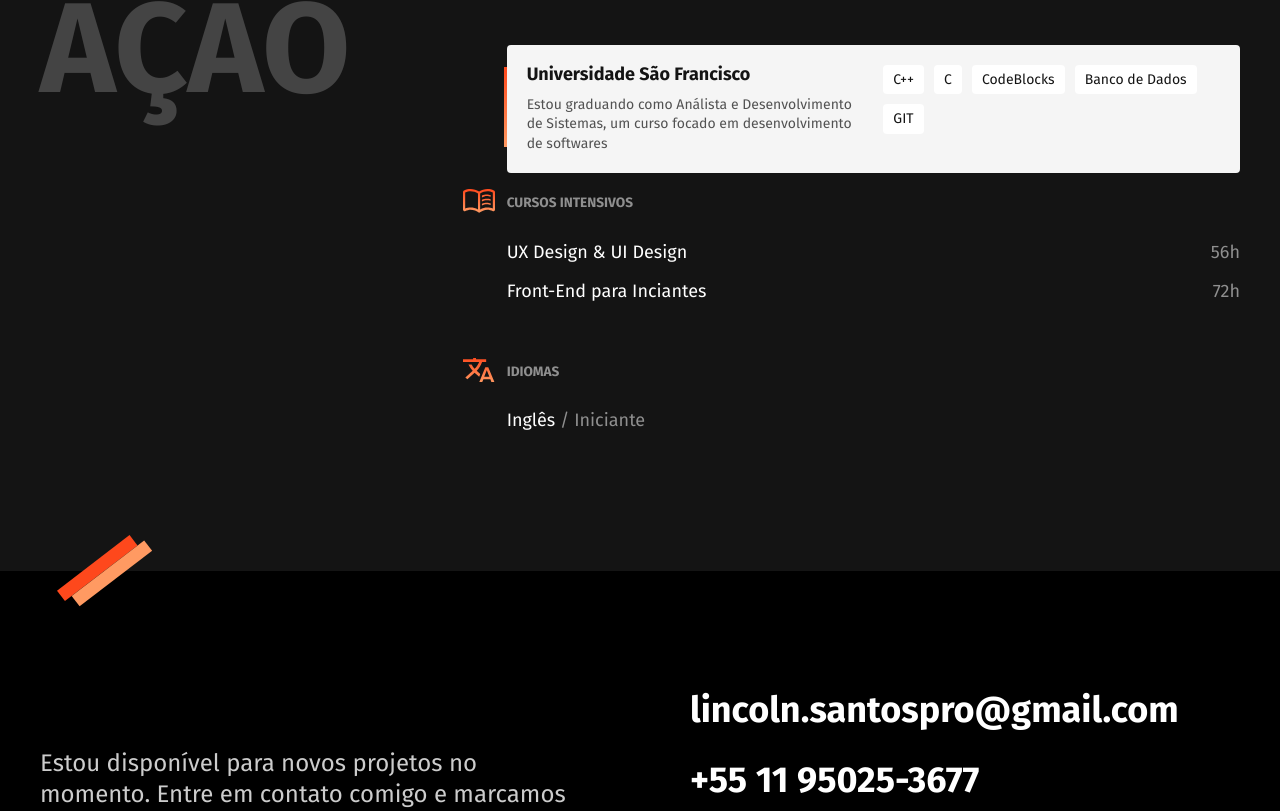
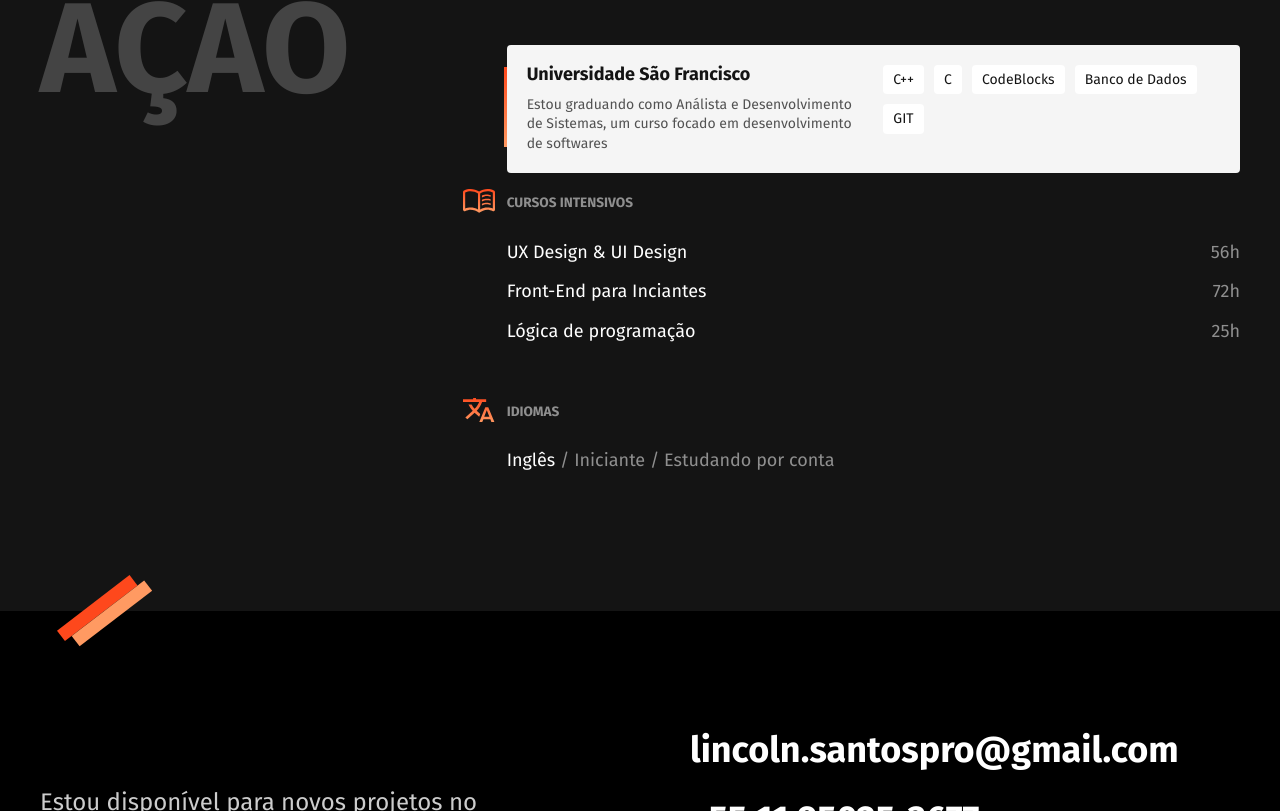
Before and after one commit to eilincoln/eilincoln.github.io, a plain HTML site: page index.html in a window 1280 px wide. Shown: the part 1829-2640 px from the top of the page. Drawn offline with Linux system fonts and the light colour scheme.

Commit message:
info de lingaguem

```diff
--- a/index.html
+++ b/index.html
@@ -1,5 +1,5 @@
 <!DOCTYPE html>
-<html lang="en">
+<html>
 
 <head>
     <meta charset="UTF-8">
@@ -128,12 +128,15 @@
                         <ul>
                             <li>Front-End para Inciantes <span>72h</span></li>
                         </ul>
+                        <ul>
+                            <li>Lógica de programação <span>25h</span></li>
+                        </ul>
                     </div>
 
                     <div class="idiomas">
                         <h3>Idiomas</h3>
                         <ul>
-                            <li>Inglês <span>/ Iniciante</span></li>
+                            <li>Inglês <span>/ Iniciante / Estudando por conta</span></li>
                         </ul>
                     </div>
                 </div>
```
